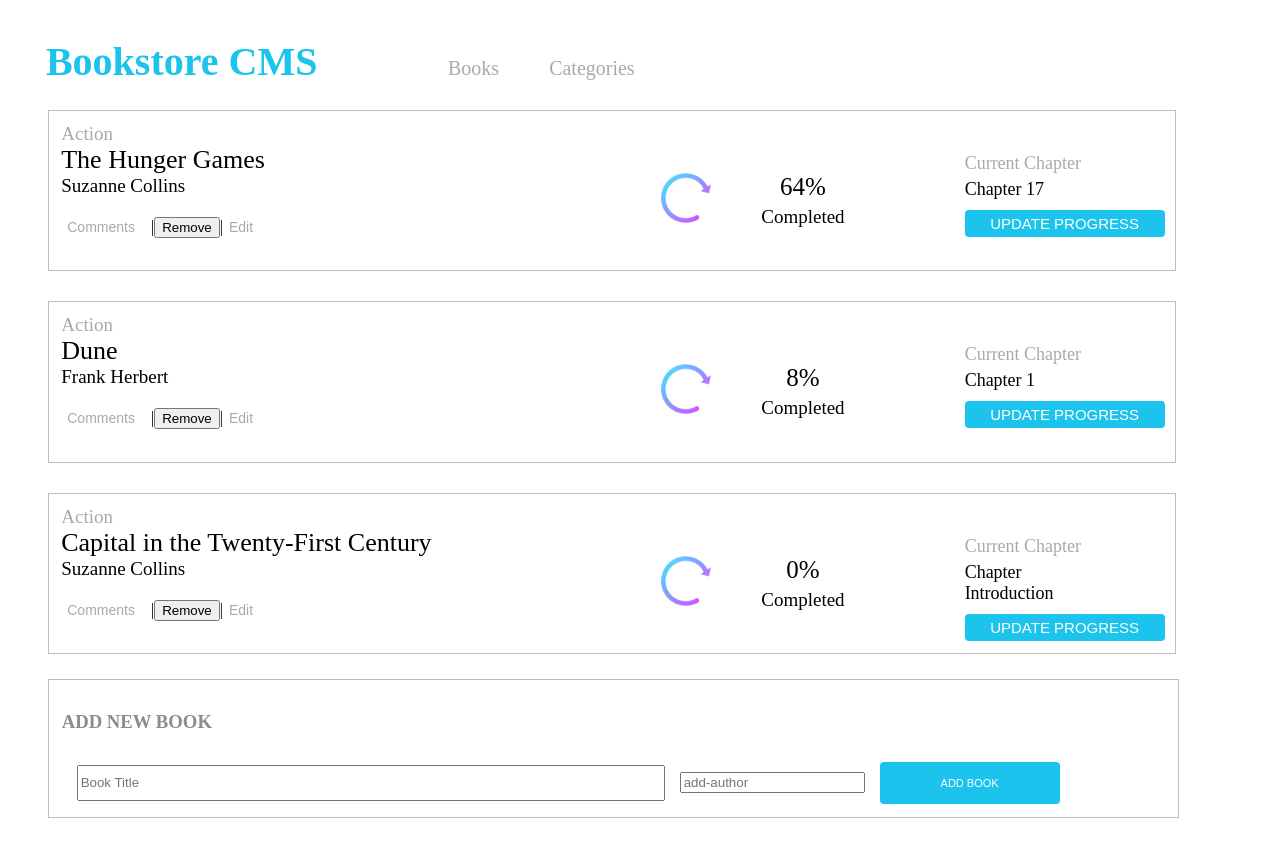
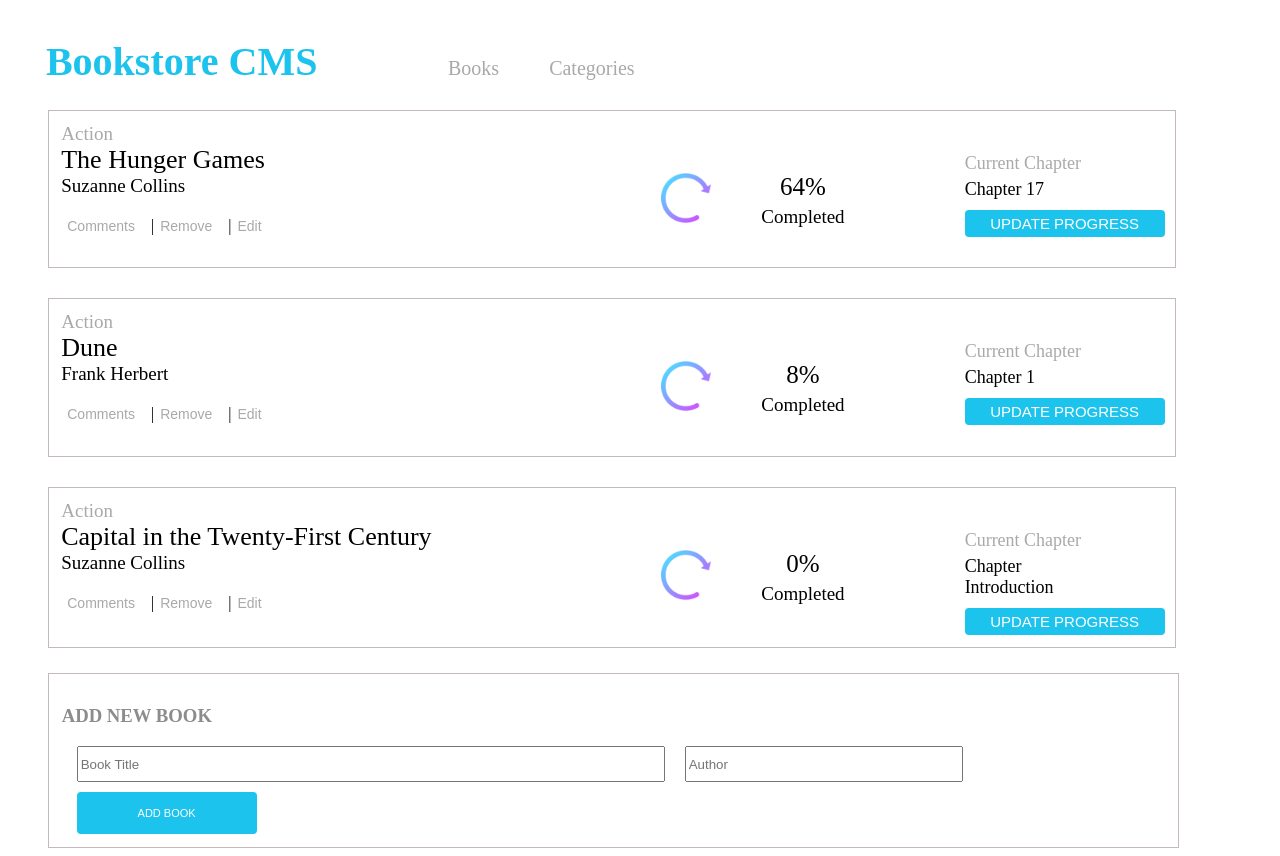
Before and after one commit to luccamicale/bookstore, a React (Create React App) app: page / in a window 1280 px wide. Before the commit the page ends 826 px from the top, so only its background shows below. Built offline with nearby package versions, Linux system fonts and the light colour scheme.

Commit message:
Initial commit

```diff
--- a/src/components/addBook.js
+++ b/src/components/addBook.js
@@ -33,8 +33,8 @@ const AddBook = () => {
     <form className="form">
       <h3 className="add-title">ADD NEW BOOK</h3>
       <div className="inputs">
-        <input className="add-book" type="text" placeholder="Book Title" onClick={onChangeHandlerTitle} />
-        <input type="text" placeholder="add-author" onChange={onChangeHandlerAuthor} value={author} />
+        <input className="add-book" type="text" placeholder="Book Title" onChange={onChangeHandlerTitle} value={title} />
+        <input type="text" placeholder="Author" className="add-author" onChange={onChangeHandlerAuthor} value={author} />
         <input className="btn-add-book" type="button" value="ADD BOOK" onClick={onClickInput} />
       </div>
     </form>
--- a/src/components/removeBook.js
+++ b/src/components/removeBook.js
@@ -8,7 +8,7 @@ const RemoveBook = (id) => {
     dispatch(removeBook(id));
   };
   return (
-    <button type="button" onClick={onClickRemove}>Remove</button>
+    <button type="button" className="btn-buttons" onClick={onClickRemove}>Remove</button>
   );
 };
 
--- a/src/modules-css/addbook.css
+++ b/src/modules-css/addbook.css
@@ -21,7 +21,7 @@ input {
 
 .add-author {
   width: 270px;
-  height: 35px;
+  height: 30px;
   margin-left: 20px;
   margin-right: 20px;
 }
```
